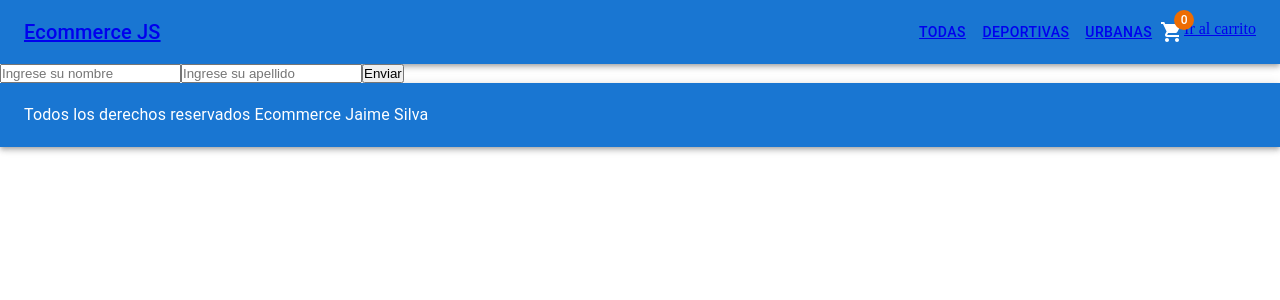
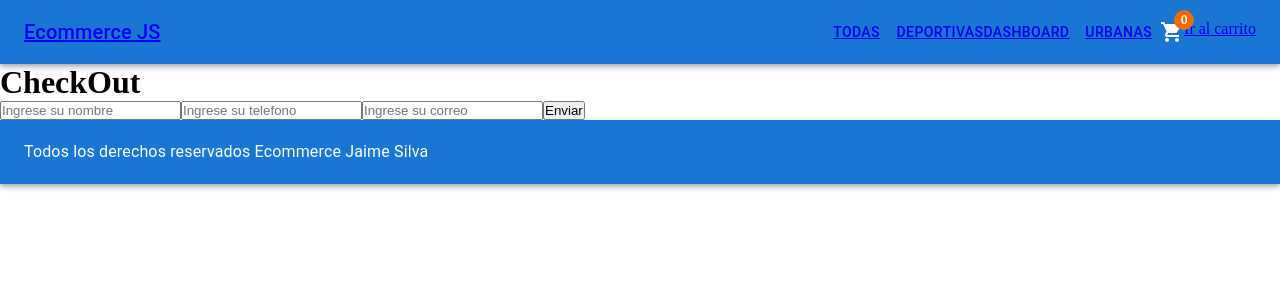
Before and after one commit to jaimesilvalorca/ecommercereact, a React (Vite) app: page /checkout in a window 1280 px wide. Shown: the top 300 px of the page. Built offline with nearby package versions, Linux system fonts and the light colour scheme.

Commit message:
cambios en el proyecto

```diff
--- a/src/components/layout/navbar/Navbar.jsx
+++ b/src/components/layout/navbar/Navbar.jsx
@@ -3,6 +3,8 @@ import CartWidget from "../../common/cartwidget/CartWidget"
 import { Link } from "react-router-dom"
 
 const Navbar = () => {
+    let userRol = 'admin'
+
     return (
         <div>
             <AppBar position="static">
@@ -16,6 +18,9 @@ const Navbar = () => {
                     </Button>
                     <Button color='inherit'>
                     <Link to='/category/deportivas'>Deportivas</Link>
+                    {
+                        userRol === 'admin' && <Link to='/dashboard'>Dashboard</Link>
+                    }
                     </Button>
                     <Button color='inherit'>
                         <Link to='/category/urbanas'>Urbanas </Link>
--- a/src/components/pages/cart/CartContainer.jsx
+++ b/src/components/pages/cart/CartContainer.jsx
@@ -1,6 +1,7 @@
 import { useContext } from "react"
 import { CartContext } from "../../../context/CartContext"
 import Swal from "sweetalert2"
+import { Link } from "react-router-dom"
 
 //hay que indicarle que contexto va utilizar
 
@@ -49,6 +50,7 @@ const CartContainer = () => {
             <button onClick={limpiar}>Limpiar Carrrito</button>
           }
           <h5>El total es:{total}</h5>
+          <Link to={"/checkout"}>Finalizar Compra  </Link>
     </div>
   )
 }
--- a/src/components/pages/checkout/CheckoutContainer.jsx
+++ b/src/components/pages/checkout/CheckoutContainer.jsx
@@ -1,58 +1,151 @@
-import { useState } from "react"
+import { useContext, useState } from "react"
+import { CartContext } from "../../../context/CartContext"
+import { db } from "../../../firebaseConfig"
+import { addDoc, collection,serverTimestamp,doc, updateDoc} from "firebase/firestore"
+import { Link } from "react-router-dom"
+
+
 
 const CheckoutContainer = () => {
 
-    // const [nombre, setNombre] = useState('')
-    // const [apellido, setApellido] = useState('')
+    const {cart,getTotalPrice} = useContext(CartContext)
+
+    const [orderId,setOrderId] = useState('')
+    console.log(orderId)
 
     const [data,setData] = useState({
         nombre:'',
-        apellido:''
+        phone:'',
+        email:''
     })
+
+    let total = getTotalPrice()
 
 
     const handleSubmit = (evento) => {
         evento.preventDefault()
-        console.log("se envio")
-        console.log(evento)
-        console.log(data)
-        //boton enviar!
-        //Aqui van las validaciones
-        //Axios.post(URL,DATOS)
-        //siempre el button se dispara cuando tiene type submit
-    }
-    //siempre el boton onSubmit refresca la pagina
+        let order = {
+            buyer: data,
+            items: cart,
+            total: total,
+            date: serverTimestamp()
+
+        }
+
+        console.log(order);
+
+        const ordersCollection = collection(db,"orders")
+        addDoc(ordersCollection,order).then(res=> setOrderId(res.id))
 
 
+        cart.forEach((product) => {
+            updateDoc(doc(db,'products',product.id),{stock:product.stock - product.quantity} )
+        });
+    }
+
     const handleChange = (evento) =>{
-        // aqui van todos los capturar nombre
         console.log(evento.target.value)
         setData({...data, [evento.target.name]: evento.target.value})
     }
-    // const capturaNombre = (evento) => {
-    //     // console.log(evento.target.value)
-    //     setData({...data,nombre:evento.target.value})
-    //     console.log(data)
-    //     // setNombre(evento.target.value)
-    // };
-
-    // const capturaApellido = (evento) => {
-    //     setData({...data,apellido:evento.target.value})
-    //     console.log(data)
-    //     // console.log(evento.target.value)
-    //     // setApellido(evento.target.value)
-    // }
-
 
     return (
         <div>
-            <form onSubmit={handleSubmit}>
-                <input type="text" placeholder="Ingrese su nombre" name="nombre" onChange={handleChange} />
-                <input type="text" placeholder="Ingrese su apellido" name="apellido" onChange={handleChange} />
-                <button type="submit">Enviar</button>
-            </form>
+            <h1>CheckOut</h1>
+            {
+                orderId ? (
+                    <div>
+                        <h3>Gracias por su compra</h3>
+                        <h4>su numero de compra es: {orderId}</h4>
+                        <Link to='/'>Volver a comprar</Link>
+                    </div>
+                    ) : (<form onSubmit={handleSubmit}>
+                    <input type="text" placeholder="Ingrese su nombre" name="nombre" onChange={handleChange} />
+                    <input type="text" placeholder="Ingrese su telefono" name="phone" onChange={handleChange} />
+                    <input type="text" placeholder="Ingrese su correo" name="email" onChange={handleChange} />
+
+                    <button type="submit">Enviar</button>
+                </form>)
+            }
+
         </div>
     )
 }
 
 export default CheckoutContainer
+
+
+
+
+
+
+
+
+
+
+
+
+
+
+
+
+
+
+
+
+
+
+
+
+    // const {cart,getTotalPrice} = useContext(CartContext)
+    // // const [nombre, setNombre] = useState('')
+    // // const [apellido, setApellido] = useState('')
+
+    // const [data,setData] = useState({
+    //     nombre:'',
+    //     phone:'',
+    //     email:''
+    // })
+
+    // let total = getTotalPrice()
+
+
+    // const handleSubmit = (evento) => {
+    //     evento.preventDefault()
+    //     let order = {
+    //         buyer: data,
+    //         items: cart,
+    //         total: total,
+    //         date: serverTimestamp()
+
+    //     }
+
+    //     console.log(order);
+
+    //     //boton enviar!
+    //     //Aqui van las validaciones
+    //     //Axios.post(URL,DATOS)
+    //     //siempre el button se dispara cuando tiene type submit
+    //     const ordersCollection = collection(db,"orders")
+    //     addDoc(ordersCollection,order)
+    // }
+    // //siempre el boton onSubmit refresca la pagina
+
+
+ // const handleChange = (evento) =>{
+    //     // aqui van todos los capturar nombre
+    //     console.log(evento.target.value)
+    //     setData({...data, [evento.target.name]: evento.target.value})
+    // }
+    // // const capturaNombre = (evento) => {
+    // //     // console.log(evento.target.value)
+    // //     setData({...data,nombre:evento.target.value})
+    // //     console.log(data)
+    // //     // setNombre(evento.target.value)
+    // // };
+
+    // // const capturaApellido = (evento) => {
+    // //     setData({...data,apellido:evento.target.value})
+    // //     console.log(data)
+    // //     // console.log(evento.target.value)
+    // //     // setApellido(evento.target.value)
+    // // }
--- /dev/null
+++ b/src/components/pages/dashboard/Dashboard.jsx
@@ -0,0 +1,24 @@
+import products from '../../../productsMock'
+import { addDoc,collection } from 'firebase/firestore'
+import { db } from '../../../firebaseConfig'
+
+const Dashboard = () => {
+
+    const rellenar = () =>{
+        products.forEach((product) => {
+            let refCollection = collection(db,"products")
+            addDoc(refCollection,product)
+
+        });
+
+
+    }
+  return (
+    <div>
+        <button onClick={rellenar}>Rellanar base de datos</button>
+
+    </div>
+  )
+}
+
+export default Dashboard
--- a/src/productsMock.js
+++ b/src/productsMock.js
@@ -1,6 +1,5 @@
 let products = [
     {
-        id: 1,
         title: "Nike",
         price: 15000,
         stock: 4,
@@ -9,7 +8,6 @@ let products = [
         img: "https://res.cloudinary.com/dnqfh2chg/image/upload/v1669326932/free-metcon-4-zapatillas-de-entrenamiento-TQMCZg_fvia3m.png"
     },
     {
-        id: 2,
         title: "wilson",
         price: 14500,
         stock: 5,
@@ -18,7 +16,6 @@ let products = [
         img: "https://res.cloudinary.com/dnqfh2chg/image/upload/v1669430010/foc364fsakkzmausrovn.jpg"
     },
     {
-        id: 3,
         title: "Puma",
         price: 19000,
         stock: 0,
@@ -27,7 +24,6 @@ let products = [
         img: "https://res.cloudinary.com/dnqfh2chg/image/upload/v1669430165/images_lujpmr.jpg"
     },
     {
-        id: 4,
         title: "Jaguar",
         price: 17800,
         stock: 5,
--- a/src/routes/AppRouter.jsx
+++ b/src/routes/AppRouter.jsx
@@ -1,6 +1,8 @@
 import { Route, Routes } from "react-router-dom"
 import Layout from "../components/layout/Layout"
 import { routes } from "./routes"
+import Dashboard from "../components/pages/dashboard/Dashboard"
+import ProtectedRoutes from "./ProtectedRoutes"
 
 const AppRouter = () => {
   return (
@@ -9,6 +11,9 @@ const AppRouter = () => {
         {routes.map(({id,path,Element})=>(
         <Route key={id} path={path} element={<Element />} />))}
     </Route>
+    <Route element={<ProtectedRoutes />}>
+      <Route path="dashboard" element={<Dashboard/>} />
+    </Route>
     <Route path="*" element={<h1>404 not found</h1>} />
   </Routes>
   )
--- /dev/null
+++ b/src/routes/ProtectedRoutes.jsx
@@ -0,0 +1,16 @@
+import { Outlet,Navigate} from "react-router-dom"
+
+const ProtectedRoutes = () => {
+
+    let userRol = 'admin'
+
+  return (
+    <div>
+        {
+            userRol !== 'admin' ? <Navigate to={"/"}/> :         <Outlet />
+        }
+    </div>
+  )
+}
+
+export default ProtectedRoutes
```
Also changed, not shown: src/context/CartContext.jsx (+26 -6 lines).
